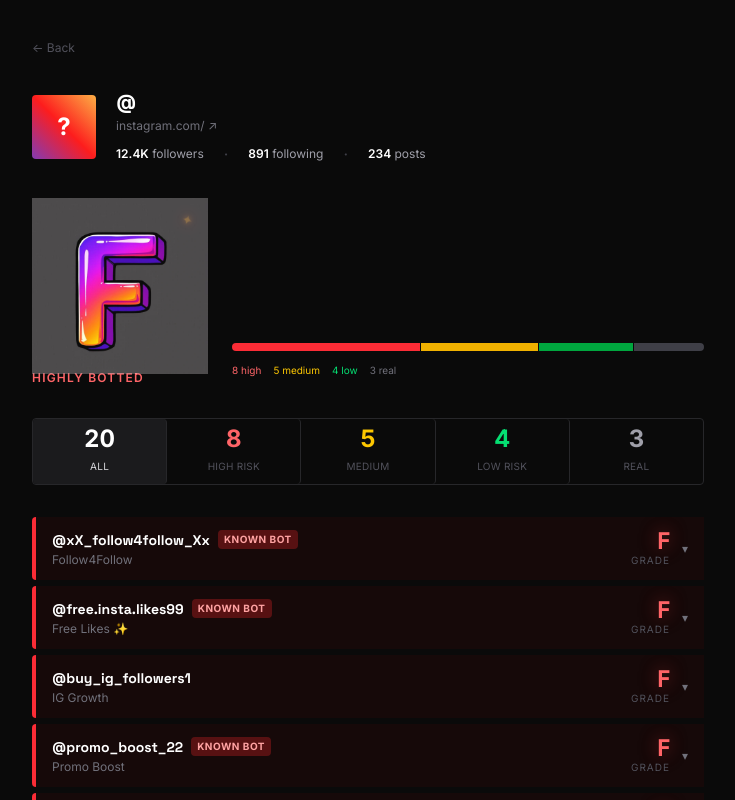
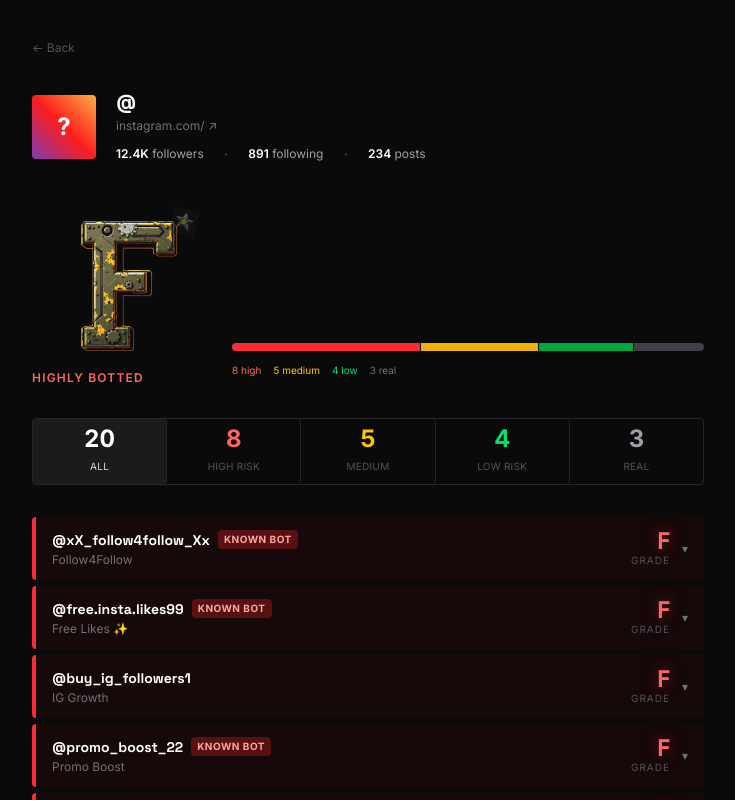
Before and after one commit to OfekStar/instagram-bot-detector, a React (Vite) app in the folder frontend/: page /results in a window 1280 px wide. Shown: the top 800 px of the page, without its empty margins (272-1007 px from the left). Built offline with nearby package versions, Linux system fonts and the light colour scheme.

Commit message:
feat(ui): Metal Slug F regen, generated sparkle sprite with CSS loop animation

```diff
--- a/frontend/src/pages/ResultsPage.tsx
+++ b/frontend/src/pages/ResultsPage.tsx
@@ -7,6 +7,7 @@ import gradeB from "../assets/grades/B.webp";
 import gradeC from "../assets/grades/C.webp";
 import gradeD from "../assets/grades/D.webp";
 import gradeF from "../assets/grades/F.webp";
+import sparkleImg from "../assets/grades/sparkle.webp";
 
 const GRADE_IMAGES: Record<string, string> = { A: gradeA, B: gradeB, C: gradeC, D: gradeD, F: gradeF };
 
@@ -509,10 +510,11 @@ function GradeLetter({ letter }: { letter: string }) {
         className="w-full h-full object-contain"
         style={{ mixBlendMode: "screen" }}
       />
-      {/* Arcade sparkle — top-right corner, IG-colored */}
-      <span className="absolute top-3 right-3 text-xl leading-none pointer-events-none select-none"
-        style={{ color: "#fcaf45", textShadow: "0 0 8px #fcaf45, 0 0 16px #fd1d1d", animation: "sparkle 2.5s ease-in-out infinite" }}
-      >✦</span>
+      {/* Arcade sparkle sprite — top-right corner */}
+      <img src={sparkleImg} alt="" aria-hidden
+        className="absolute top-1 right-1 w-10 h-10 pointer-events-none select-none"
+        style={{ mixBlendMode: "screen", animation: "sparkle 2.5s ease-in-out infinite" }}
+      />
     </div>
   );
 }
```
Also changed, not shown: frontend/src/assets/grades/F.webp, frontend/src/assets/grades/sparkle.webp (added).
